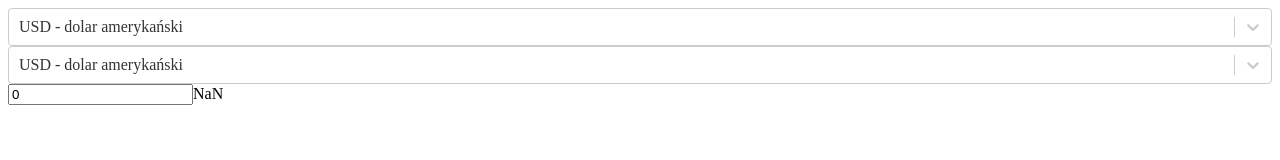
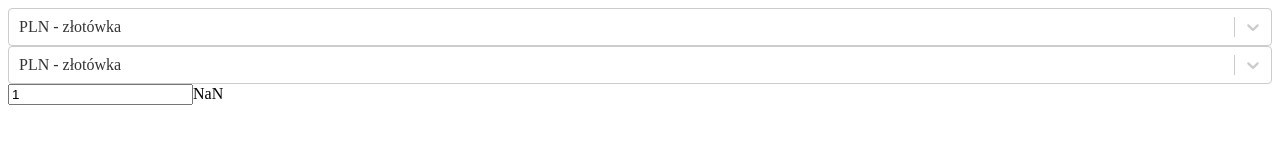
Before and after one commit to Darnok00/CurrencyConverter, a React (Vite) app: page / in a window 1280 px wide. Shown: the top 160 px of the page. Built offline with nearby package versions, Linux system fonts and the light colour scheme; no server answers.

Commit message:
fix: fix the most important bugs

```diff
--- a/src/components/Amount.tsx
+++ b/src/components/Amount.tsx
@@ -3,7 +3,7 @@ import { amountProps } from "./types";
 import { useState } from "react";
 
 const Amount: React.FC<amountProps> = (props) => {
-  const [actualAmount, setActualAmount] = useState<Number>(0);
+  const [actualAmount, setActualAmount] = useState<Number>(props.defaultInputValue);
 
   return (
     <input
--- a/src/components/ConverterPanel.tsx
+++ b/src/components/ConverterPanel.tsx
@@ -4,15 +4,14 @@ import Amount from "./Amount";
 import Result from "./Result";
 import { currencyProps, selectProps } from "./types";
 
+const defaultInputValue = 1;
+const defaultCurrency = "PLN - złotówka";
+
 const CurrencyConverter: React.FC = () => {
   const [currencyArray, setCurrencyArray] = useState<currencyProps[]>([]);
-  const [fromCurrency, setFromCurrency] = useState<string>(
-    "USD - dolar amerykański"
-  );
-  const [toCurrency, setToCurrency] = useState<string>(
-    "USD - dolar amerykański"
-  );
-  const [inputValue, setInputValue] = useState<Number>(1);
+  const [fromCurrency, setFromCurrency] = useState<string>(defaultCurrency);
+  const [toCurrency, setToCurrency] = useState<string>(defaultCurrency);
+  const [inputValue, setInputValue] = useState<Number>(defaultInputValue);
 
   useEffect(() => {
     const fetchData = async () => {
@@ -39,18 +38,21 @@ const CurrencyConverter: React.FC = () => {
         onChangeCureency={(actualCurrency: string) => {
           setFromCurrency(actualCurrency);
         }}
+        defaultCurrency={defaultCurrency}
       />
       <CurrencySelector
         rates={currencyArray}
         onChangeCureency={(actualCurrency: string) => {
           setToCurrency(actualCurrency);
         }}
+        defaultCurrency={defaultCurrency}
       />
 
       <Amount
         onChangeValue={(actualAmount: Number) => {
           setInputValue(actualAmount);
         }}
+        defaultInputValue={defaultInputValue}
       />
 
       <Result
--- a/src/components/CurrencySelector.tsx
+++ b/src/components/CurrencySelector.tsx
@@ -2,23 +2,21 @@ import { selectProps } from "./types";
 import Select from "react-select";
 
 const CurrencySelector: React.FC<selectProps> = (props) => {
-  const defaultCurrency = "USD - dolar amerykański";
-
   const nameCurrencyArray = props.rates
     .map((currency) => currency.code + " - " + currency.currency)
     .map((name) =>
       name.includes("(") ? name.slice(0, name.indexOf("(") - 1) : name
     );
 
-  const options = nameCurrencyArray.map(
+  const optionsCurrency = nameCurrencyArray.map(
     (value) => [{ value: value, label: value }][0]
   );
 
   return (
     <Select
-      options={options}
-      defaultInputValue={defaultCurrency}
+      options={optionsCurrency}
       onChange={(event) => props.onChangeCureency(event?.value)}
+      defaultValue={[{ value: props.defaultCurrency, label: props.defaultCurrency }][0]}
     />
   );
 };
--- a/src/components/Result.tsx
+++ b/src/components/Result.tsx
@@ -11,9 +11,9 @@ const Result: React.FC<resultProps> = (props) => {
   const codeFrom = props.fromCurrency.slice(0,3);
   const codeTo = props.toCurrency.slice(0,3);
   const rate = Number(code2mid[codeFrom])/Number(code2mid[codeTo])
-  const outputValue = Math.round(rate * Number(props.value) * 100)/100;
+  const outputValue = String(Math.round(rate * Number(props.value) * 100)/100);
 
-  return <label>{String(outputValue)}</label>;
+  return <label>{outputValue}</label>;
 };
 
 export default Result;
```
Also changed, not shown: src/components/types.ts (+5 -3 lines).
